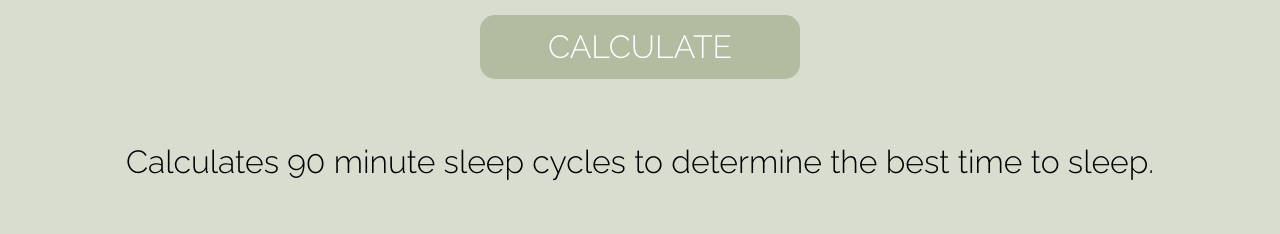
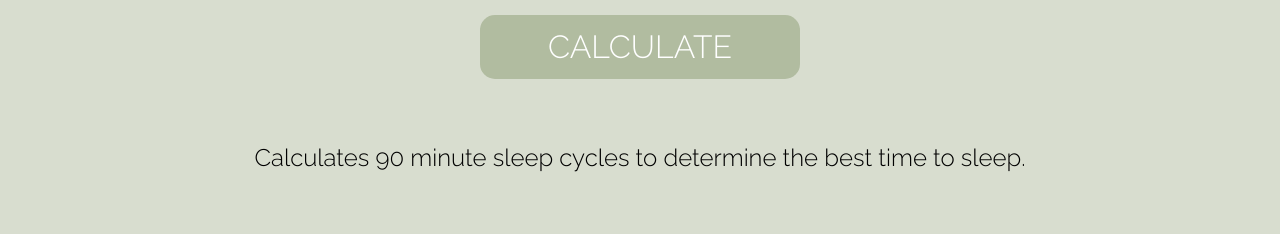
Before and after one commit to Paraphrenia/sleepy-time, a plain HTML site: page index.html in a window 1280 px wide. Shown: the part 481-715 px from the top of the page. Drawn offline with Linux system fonts and the light colour scheme.

Commit message:
Changed calculate 90 minute cycle text from h1 to h2

```diff
--- a/index.html
+++ b/index.html
@@ -97,7 +97,7 @@
             <script src="index.js">
             </script>
 
-            <h1 id="longerSleep">Calculates 90 minute sleep cycles to determine the best time to sleep.</h1>
+            <h2 id="longerSleep">Calculates 90 minute sleep cycles to determine the best time to sleep.</h2>
         </div>
     </div>
     <footer class="text-center">
```
